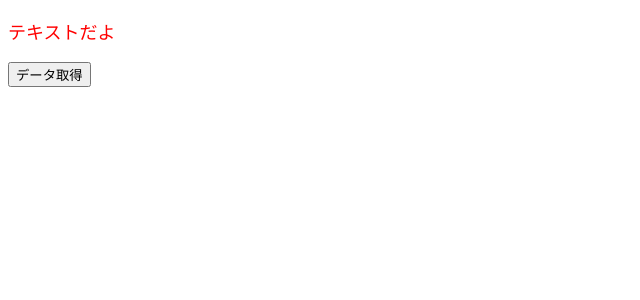
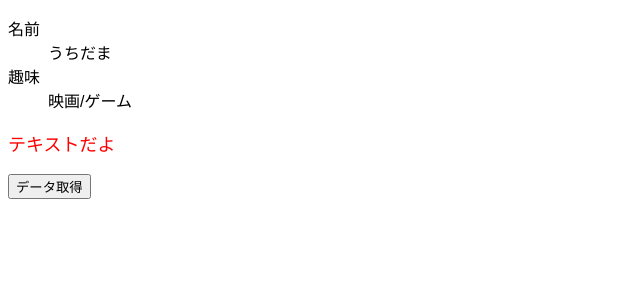
Before and after one commit to MogmogTaro/react-typescript2, a React (Create React App) app: page / in a window 1280 px wide. Shown: the top 300 px of the page, without its empty margins (0-640 px from the left). Built offline with nearby package versions, Linux system fonts and the light colour scheme.

Commit message:
オプショナルチェイニング

```diff
--- a/src/App.tsx
+++ b/src/App.tsx
@@ -4,6 +4,13 @@ import "./styles.css";
 import { Todo } from "./Todo";
 import { Todotype } from "./types/todo";
 import { Text } from "./Texs";
+import { UserProfile } from "./UserProfile";
+import { User } from "./types/user";
+
+const user: User = {
+  name: "うちだま",
+  hobbies: ["映画", "ゲーム"]
+};
 
 export default function App() {
   const [todos, setTodos] = useState<Array<Todotype>>([]);
@@ -17,6 +24,7 @@ export default function App() {
   };
   return (
     <div className="App">
+      <UserProfile user={user} />
       <Text color={"red"} fontSize={"18px"}>
         テキストだよ
       </Text>
--- /dev/null
+++ b/src/UserProfile.tsx
@@ -0,0 +1,18 @@
+import { VFC } from "react";
+import { User } from "./types/user";
+
+type Props = {
+  user: User;
+};
+
+export const UserProfile: VFC<Props> = (props) => {
+  const { user } = props;
+  return (
+    <dl>
+      <dt>名前</dt>
+      <dd>{user.name}</dd>
+      <dt>趣味</dt>
+      <dd>{user.hobbies?.join("/")}</dd>
+    </dl>
+  );
+};
--- /dev/null
+++ b/src/types/user.ts
@@ -0,0 +1,4 @@
+export type User = {
+  name: string;
+  hobbies?: Array<string>;
+};
```
